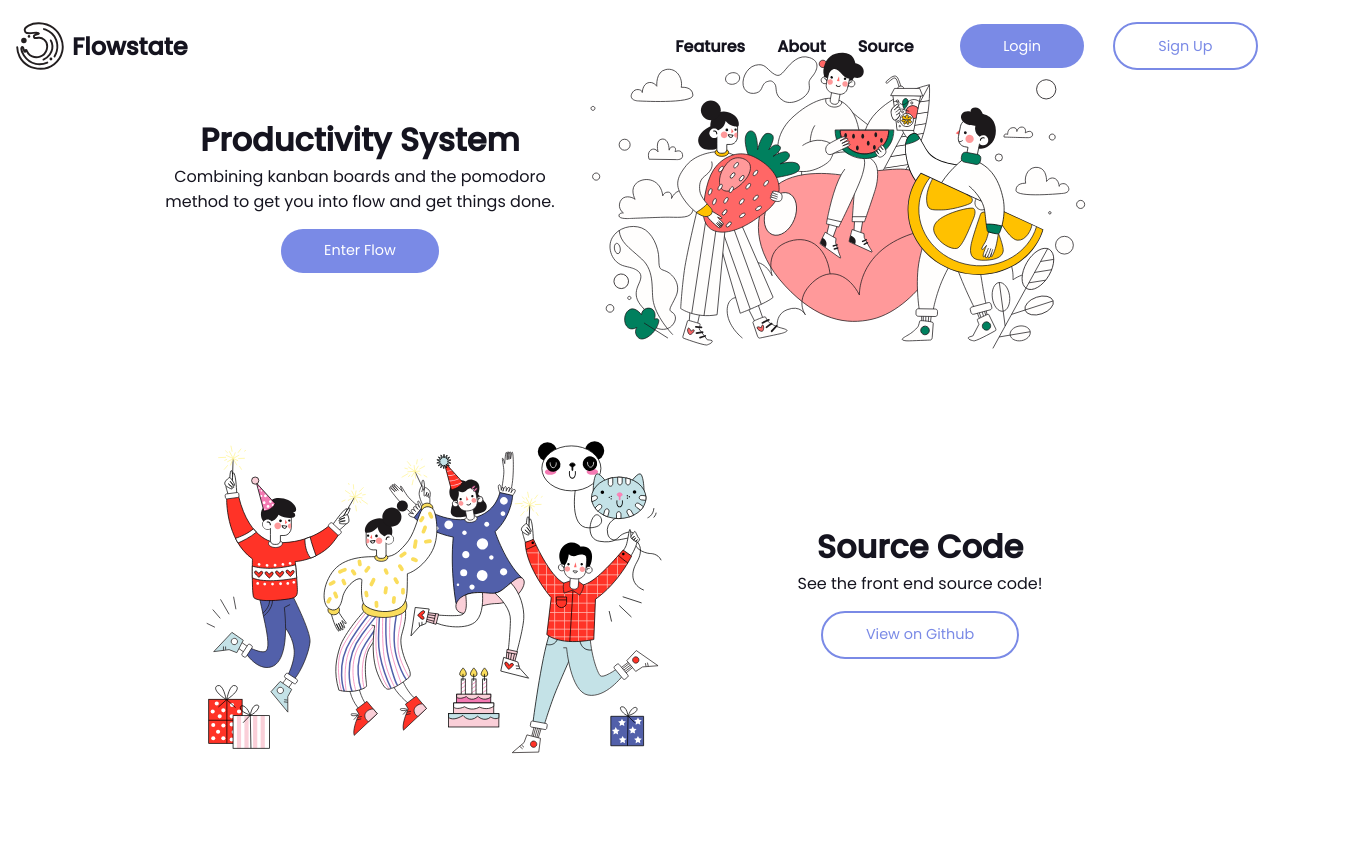
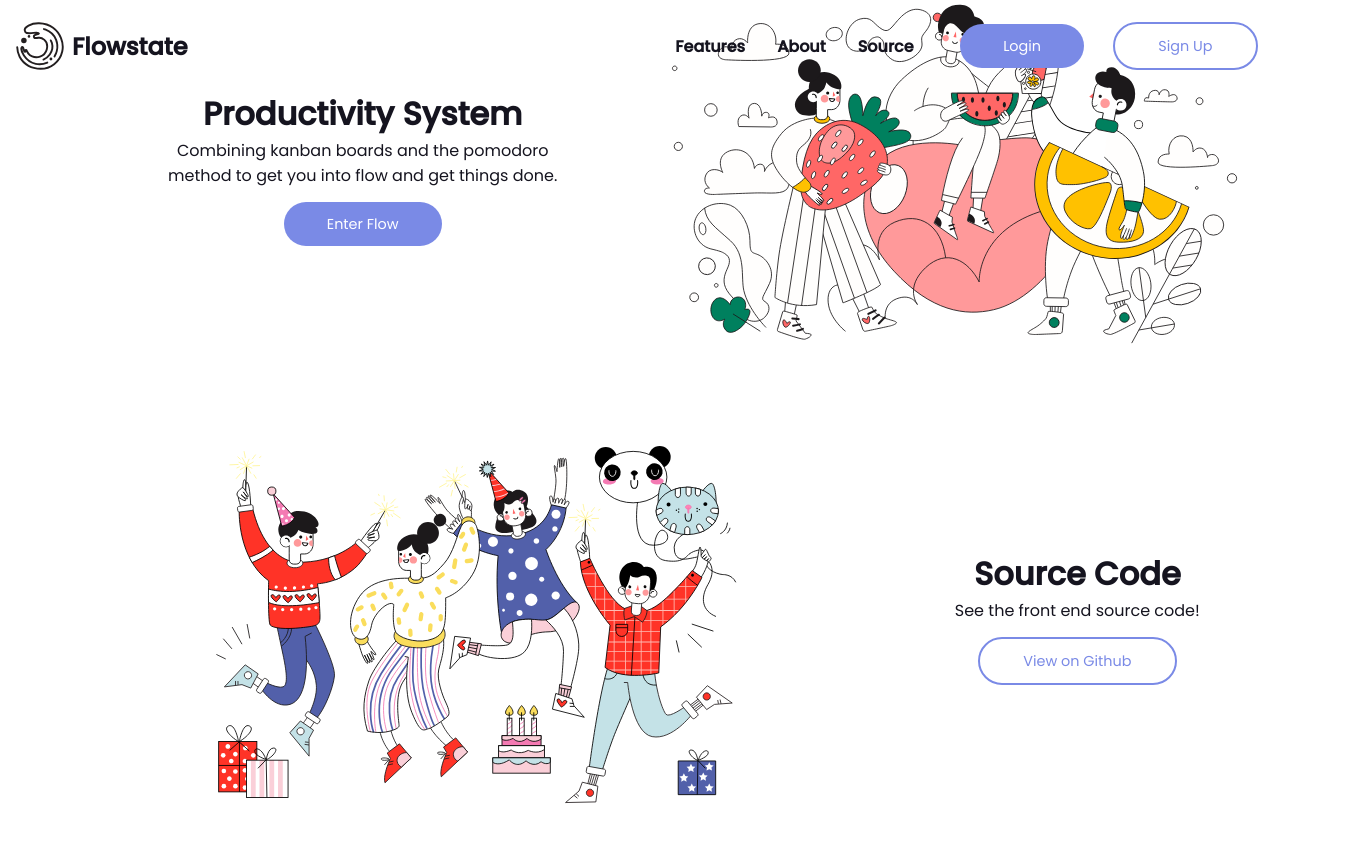
Before and after one commit to mei-lu/flowstate, a React (Create React App) app: page / in a window 1280 px wide. Shown: the top 842 px of the page, 1360 px wide, since content can reach past the window. Before the commit the page ends 800 px from the top, so only its background shows below. Built offline with nearby package versions, Linux system fonts and the light colour scheme; no server answers.

Commit message:
Edit README

```diff
--- a/src/style/Assets.css
+++ b/src/style/Assets.css
@@ -62,7 +62,7 @@
 
   /* Public Nav Bar */
 .landing-nav {
-  position: fixed;
+  position: absolute;
   padding: .5rem;
   box-sizing: border-box;
   display: flex;
--- a/src/style/Landing.css
+++ b/src/style/Landing.css
@@ -1,16 +1,20 @@
 /* Styles for Landing page */
-/* .landing {
-    margin-top: 20rem;
-} */
+.landing {
+    display: flex;
+    flex-direction: column;
+    width: 100%;
+    box-sizing: border-box;
+}
 
 /* Hero Section */
 .hero-section {
     display: flex;
     align-items: center;
-    justify-content: space-between;
+    justify-content: space-evenly;
     width: 100%;
     padding: .5rem;
     box-sizing: border-box;
+    margin: 0 5rem;
 }
 
 .hero-heading {
@@ -23,5 +27,5 @@
 }
 
 .hero-image {
-    width: 35rem;
+    width: 40rem;
 }
```
